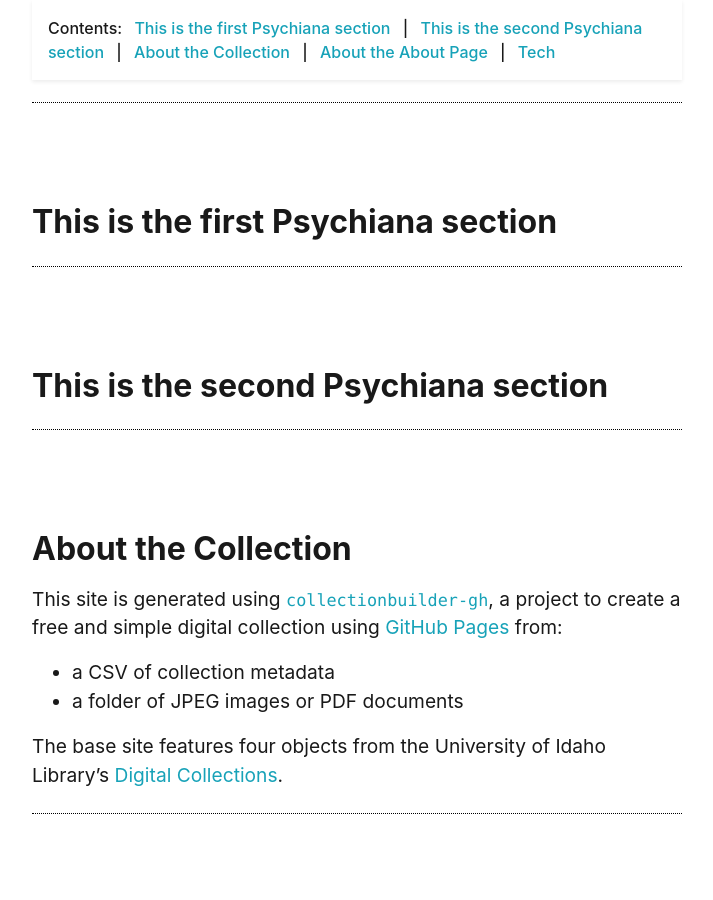
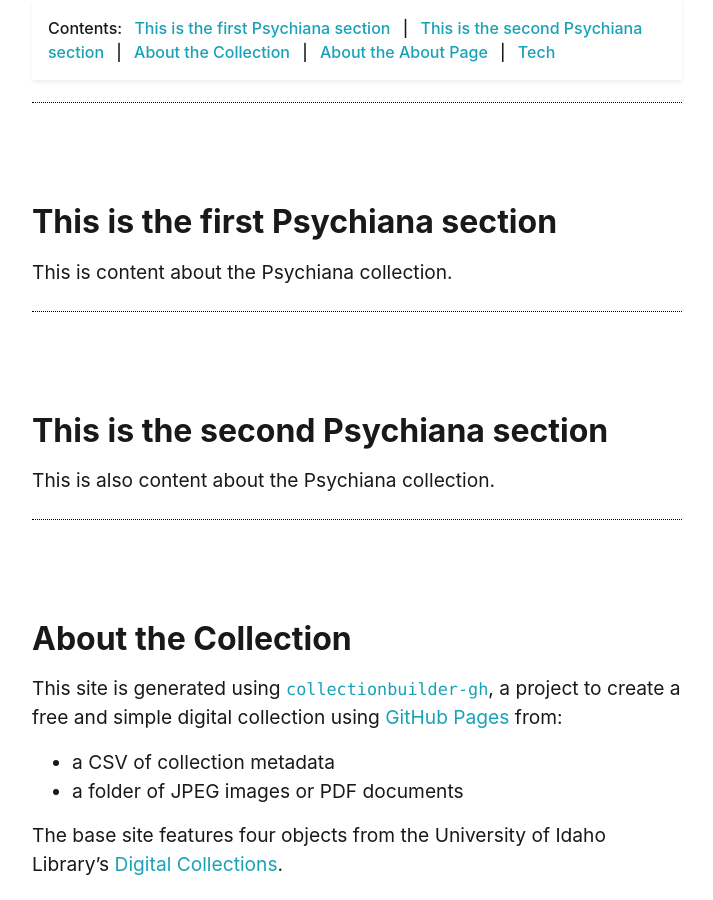
Before and after one commit to genacode/collectionbuilder-demo, a Jekyll site: the page built from pages/about.md, in a window 1280 px wide and 900 px high, scrolled down 434 px. Shown: the whole window, without its empty margins (283-996 px from the left). Built offline with Jekyll 4.4.1, drawn with Linux system fonts in a browser that asks for light colours.

Commit message:
updated about.md to put content in new sections

```diff
--- a/pages/about.md
+++ b/pages/about.md
@@ -12,7 +12,11 @@ permalink: /about.html
 
 ## This is the first Psychiana section
 
+This is content about the Psychiana collection.
+
 ## This is the second Psychiana section
+
+This is also content about the Psychiana collection.
 
 ## About the Collection
 
```
